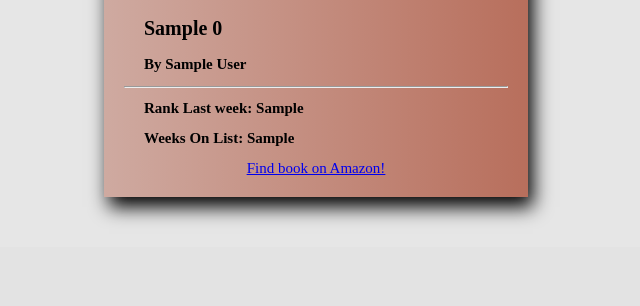
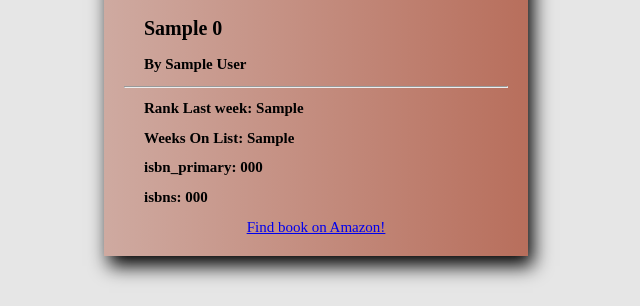
Before and after one commit to jnottin/bookClub, a Django app: page / in a window 1280 px wide. Shown: the part 623-929 px from the top of the page, without its empty margins (324-964 px from the left). Before the commit the page ends 844 px from the top, so only its background shows below. Run offline with Django 3.2, Linux system fonts and the light colour scheme; tables that the repository leaves empty hold one stand-in row (values such as "Sample post"); a database or web service that is not in the repository returns one stand-in record (values such as "Sample title"); data that the repository does not hold is empty.

```diff
--- a/bookClub_project/templates/book_list.html
+++ b/bookClub_project/templates/book_list.html
@@ -48,6 +48,8 @@
     <hr>
     <h2 class="book-text-content book-nontitle">Rank Last week: {{book.rank_last_week}}</h2>
     <h2 class="book-text-content book-nontitle">Weeks On List: {{book.weeks_on_list}}</h2>
+    <h2 class="book-text-content book-nontitle">isbn_primary: {{book.book_details.0.primary_isbn10}}</h2>
+    <h2 class="book-text-content book-nontitle">isbns: {{book.isbns}}</h2>
     <a class="book-text-content book-nontitle" href="{{book.amazon_product_url}}">Find book on Amazon!</a>
 </div>
 
--- a/bookClub_project/views.py
+++ b/bookClub_project/views.py
@@ -23,19 +23,22 @@ def book_list(request):
     books_results = books['results']
     #Get Covers
     for book in books_results:
-        if book['book_details'][0]['primary_isbn10']:
+        if book['book_details'][0]['primary_isbn10'] != 'None':
             isbn = book['book_details'][0]['primary_isbn10']
             response_covers = requests.get('https://www.googleapis.com/books/v1/volumes?q=isbn:' + isbn + "&key=" + googleBooks_apiKey)
             cover_data = response_covers.json()
         #while loop, while cover_data['totalItems'] == 0 keep book['isbns'][i + 1][0]['isbn10']
-            if cover_data['totalItems'] == 0:
-                isbn = book['isbns'][0]['isbn10']
-                response_covers = requests.get('https://www.googleapis.com/books/v1/volumes?q=isbn:' + isbn + "&key=" + googleBooks_apiKey)
-                cover_data = response_covers.json()
-                if cover_data['totalItems'] == 0:
-                    isbn = book['isbns'][1]['isbn10']
+            try:
+                if cover_data['totalItems'] == 0 or book['book_details'][0]['primary_isbn10'] == 'None':
+                    isbn = book['isbns'][0]['isbn10']
                     response_covers = requests.get('https://www.googleapis.com/books/v1/volumes?q=isbn:' + isbn + "&key=" + googleBooks_apiKey)
                     cover_data = response_covers.json()
+                    if cover_data['totalItems'] == 0:
+                        isbn = book['isbns'][1]['isbn10']
+                        response_covers = requests.get('https://www.googleapis.com/books/v1/volumes?q=isbn:' + isbn + "&key=" + googleBooks_apiKey)
+                        cover_data = response_covers.json()
+            except IndexError:
+                cover_data = "Missing Cover"
         else:
             cover_data = "Missing Cover"
 
```
